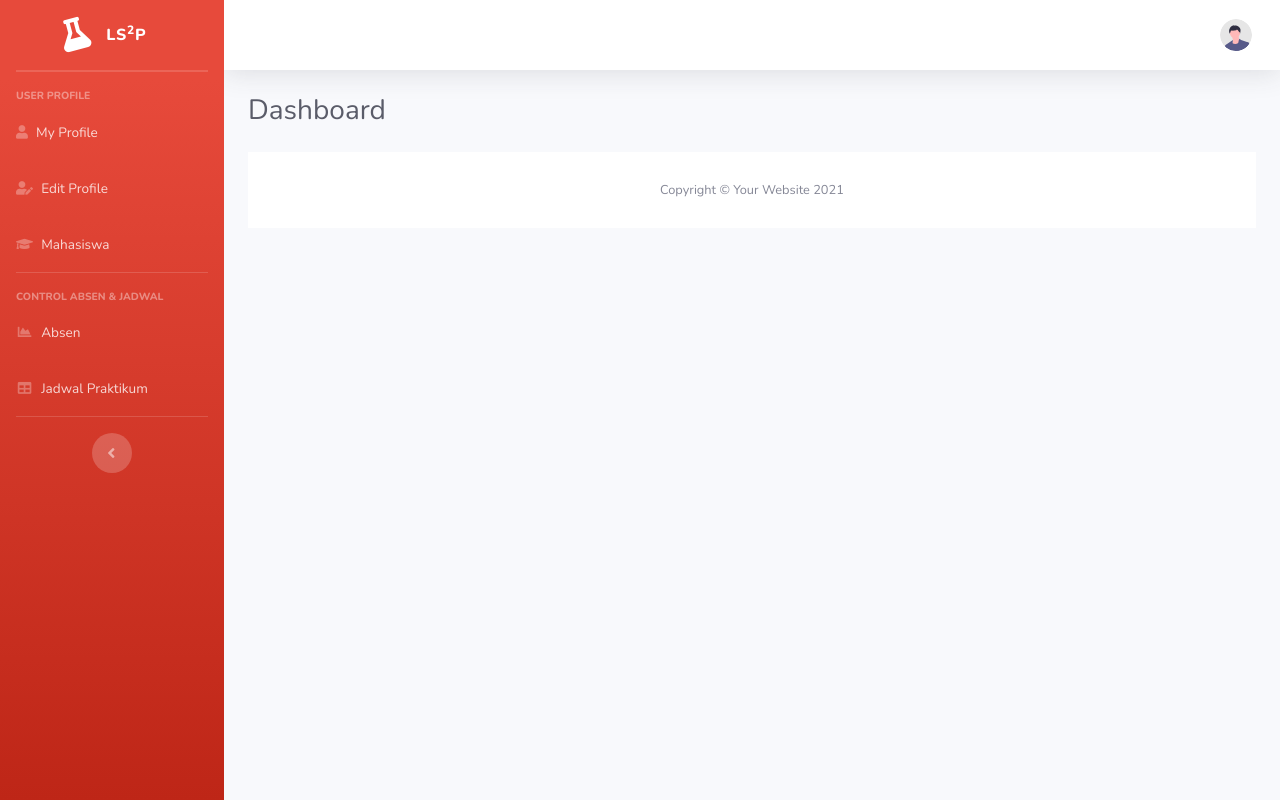
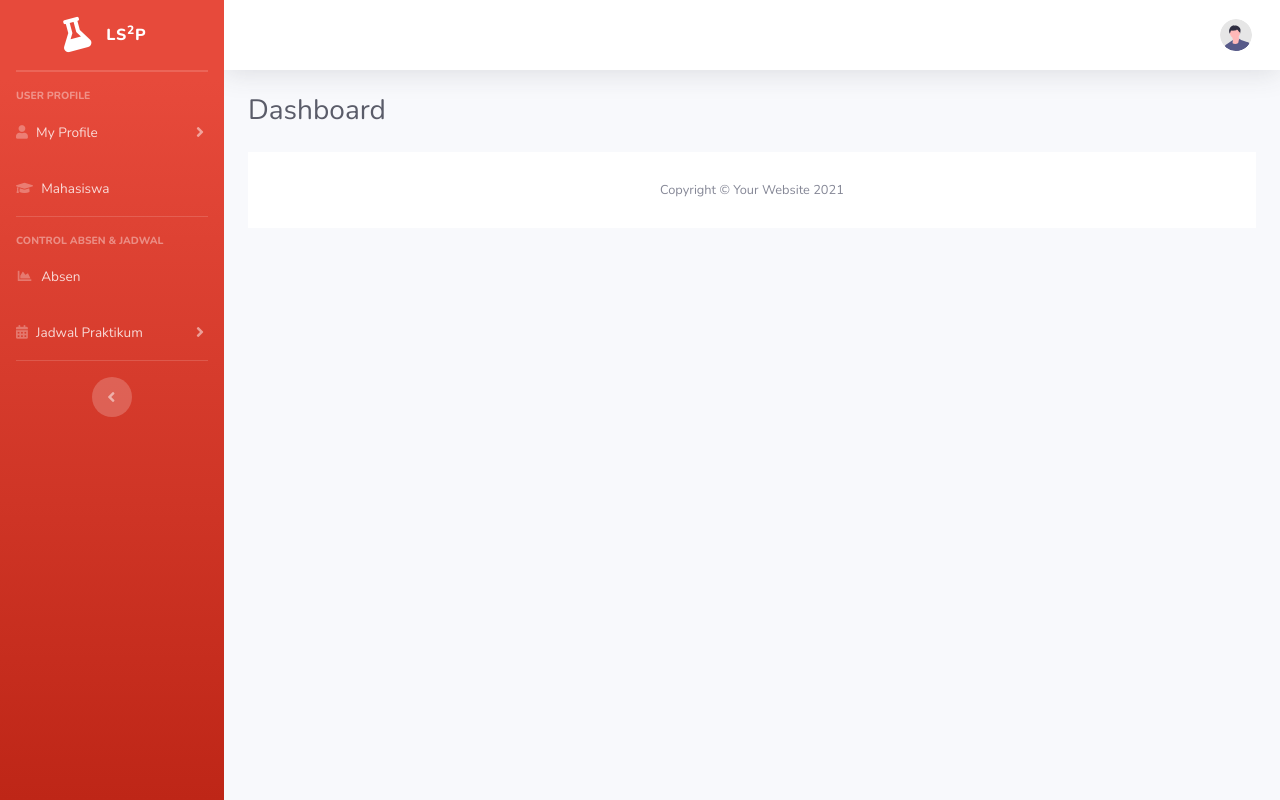
Before and after one commit to Vallacc/resttlab, a CodeIgniter 4 app: template app/Views/halaman/admin.php in a window 1280 px wide. Run offline with PHP 8.4 and a stand-in for CodeIgniter, Linux system fonts and the light colour scheme; the template is opened without the code that fills it, so the values that code supplies are empty; some libraries are stand-ins or nearby versions.

Commit message:
my first commit

```diff
--- a/app/Views/halaman/templates/sidebar.php
+++ b/app/Views/halaman/templates/sidebar.php
@@ -21,18 +21,17 @@
 
     <!-- Nav Item - Pages Collapse Menu -->
     <li class="nav-item">
-        <a class="nav-link collapsed" href="#">
+        <a class="nav-link collapsed" href="#" data-toggle="collapse" data-target="#collapseTwo" aria-expanded="true" aria-controls="collapseTwo">
             <i class="fas fa-user"></i>
             <span>My Profile</span>
         </a>
-    </li>
-
-    <!-- Nav Item - Utilities Collapse Menu -->
-    <li class="nav-item">
-        <a class="nav-link collapsed" href="#">
-            <i class="fas fa-user-edit"></i>
-            <span>Edit Profile</span>
-        </a>
+        <div id="collapseTwo" class="collapse" aria-labelledby="headingTwo" data-parent="#accordionSidebar">
+            <div class="bg-white py-2 collapse-inner rounded">
+                <h6 class="collapse-header">Custom Components:</h6>
+                <a class="collapse-item" href="">Edit Profile</a>
+                <a class="collapse-item" href="">Change Password</a>
+            </div>
+        </div>
     </li>
 
     <!-- Nav Item - Utilities Collapse Menu -->
@@ -60,11 +59,18 @@
 
     <!-- Nav Item - Tables -->
     <li class="nav-item">
-        <a class="nav-link" href="tables.html">
-            <i class="fas fa-fw fa-table"></i>
-            <span>Jadwal Praktikum</span></a>
+        <a class="nav-link collapsed" href="#" data-toggle="collapse" data-target="#collapseTwo" aria-expanded="true" aria-controls="collapseTwo">
+            <i class="fas fa-calendar-alt"></i>
+            <span>Jadwal Praktikum</span>
+        </a>
+        <div id="collapseTwo" class="collapse" aria-labelledby="headingTwo" data-parent="#accordionSidebar">
+            <div class="bg-white py-2 collapse-inner rounded">
+                <h6 class="collapse-header">Pilihan Jadwal</h6>
+                <a class="collapse-item" href="">Jadwal Praktikum</a>
+                <a class="collapse-item" href="">Jadwal Praktikum Saya</a>
+            </div>
+        </div>
     </li>
-
     <!-- Divider -->
     <hr class="sidebar-divider d-none d-md-block">
 
```
Also changed, not shown: app/Controllers/Login.php (+10 -6 lines).
